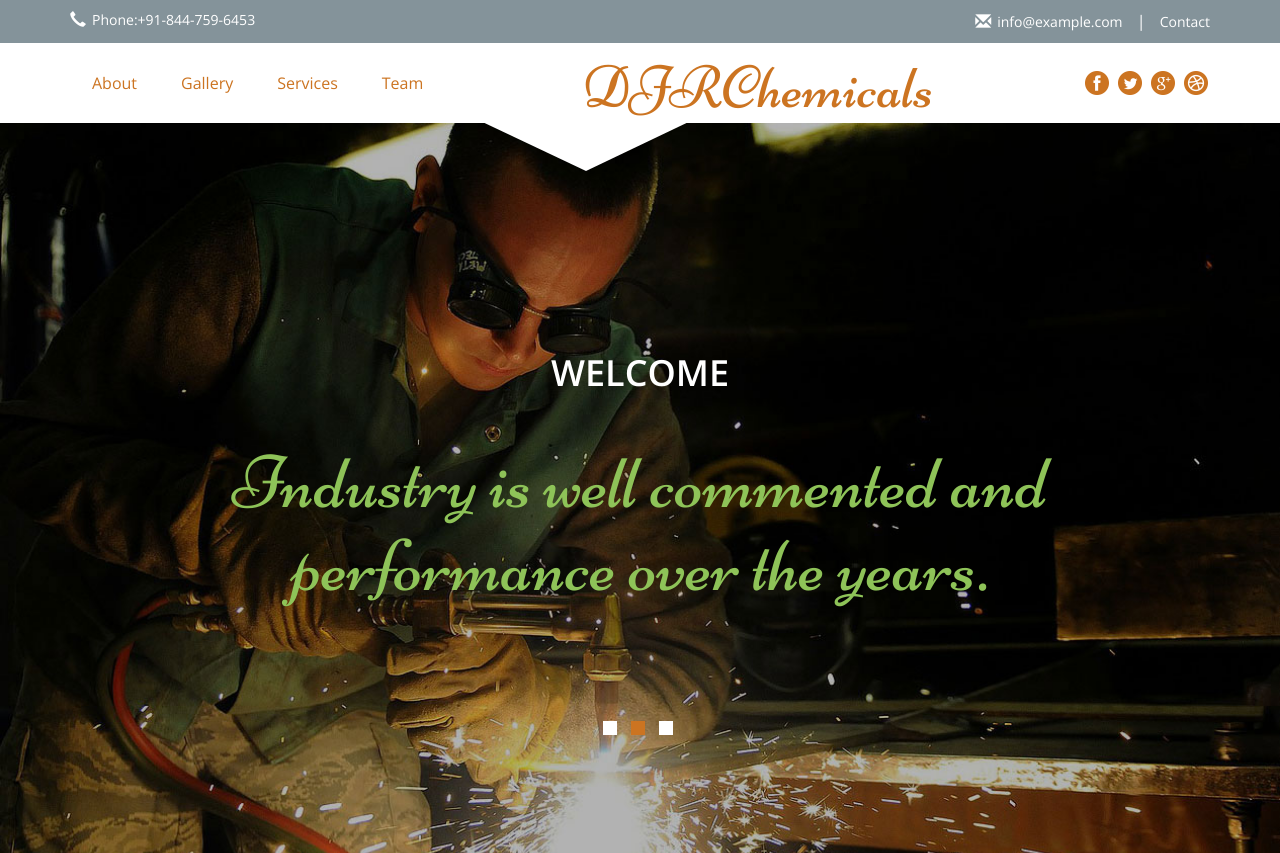
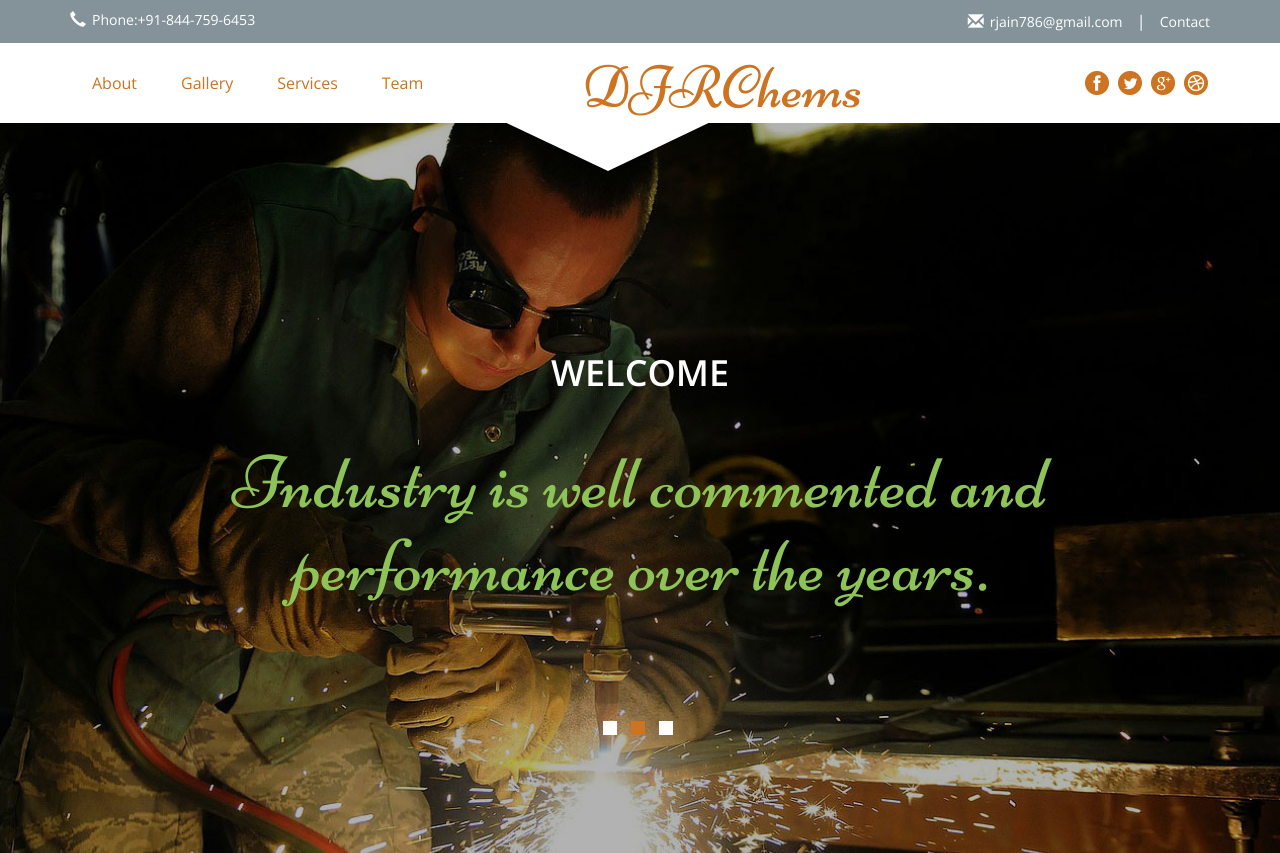
Before and after one commit to mayankiitj/Chemical-Factory-Website, a plain HTML site: page index.html in a window 1280 px wide. Shown: the top 853 px of the page. Drawn offline with nearby package versions, Linux system fonts and the light colour scheme.

Commit message:
Update index.html

```diff
--- a/index.html
+++ b/index.html
@@ -45,7 +45,7 @@ Smartphone Compatible web template, free webdesigns for Nokia, Samsung, LG, Sony
 		</div>
 		<div class="header-right">
 			<ul>
-				<li><a href="mailto:rjain786@gmail.com"><span class="glyphicon glyphicon-envelope" aria-hidden="true"></span>info@example.com</a></li>
+				<li><a href="mailto:rjain786@gmail.com"><span class="glyphicon glyphicon-envelope" aria-hidden="true"></span>rjain786@gmail.com</a></li>
 				<li>|</li>
 				<li><a class="scroll" href="#contact">Contact</a></li>
 			</ul>
@@ -58,7 +58,7 @@ Smartphone Compatible web template, free webdesigns for Nokia, Samsung, LG, Sony
 <div class="navigation">
 	<div class="container">
 		<div class="logo">
-			<h1><a href="#">DJRChemicals</a></h1>
+			<h1><a href="#">DJRChems</a></h1>
 		</div>
 		<nav class="navbar navbar-default">
 			<!-- Brand and toggle get grouped for better mobile display -->
```
